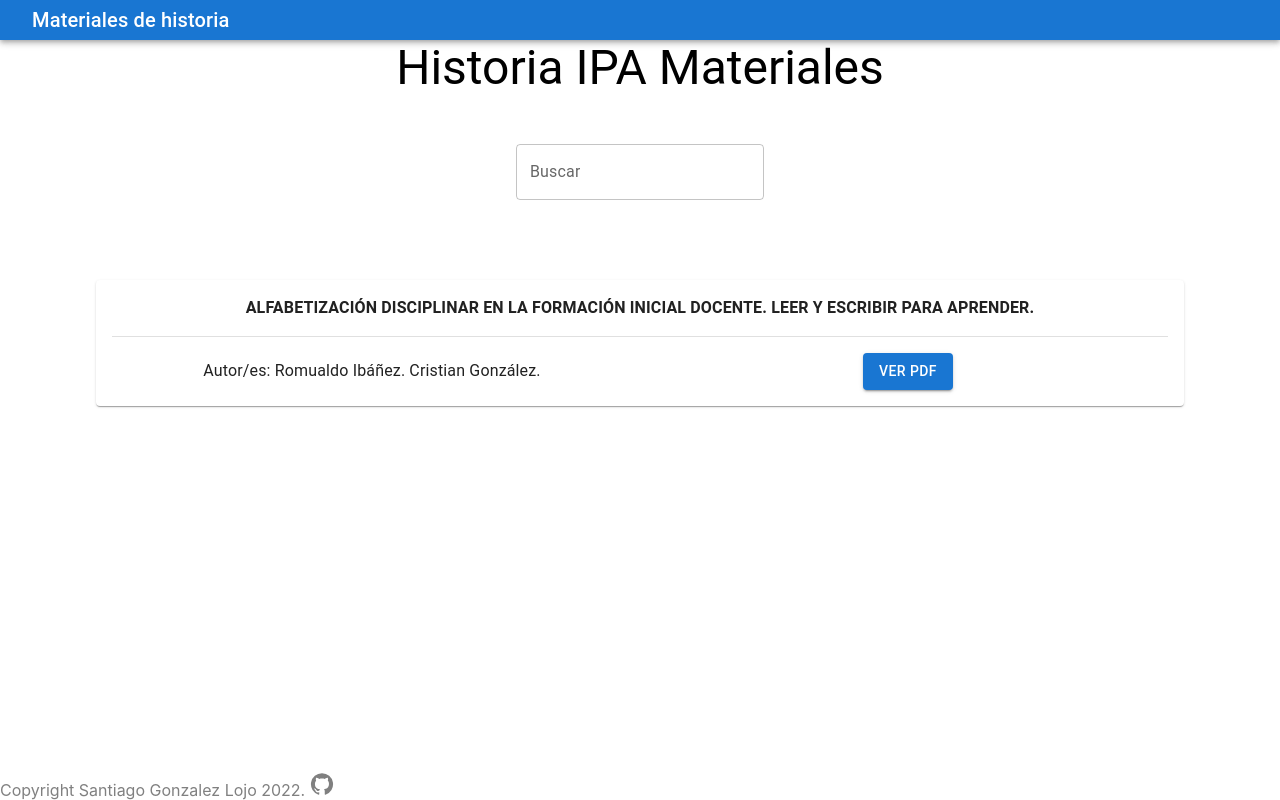
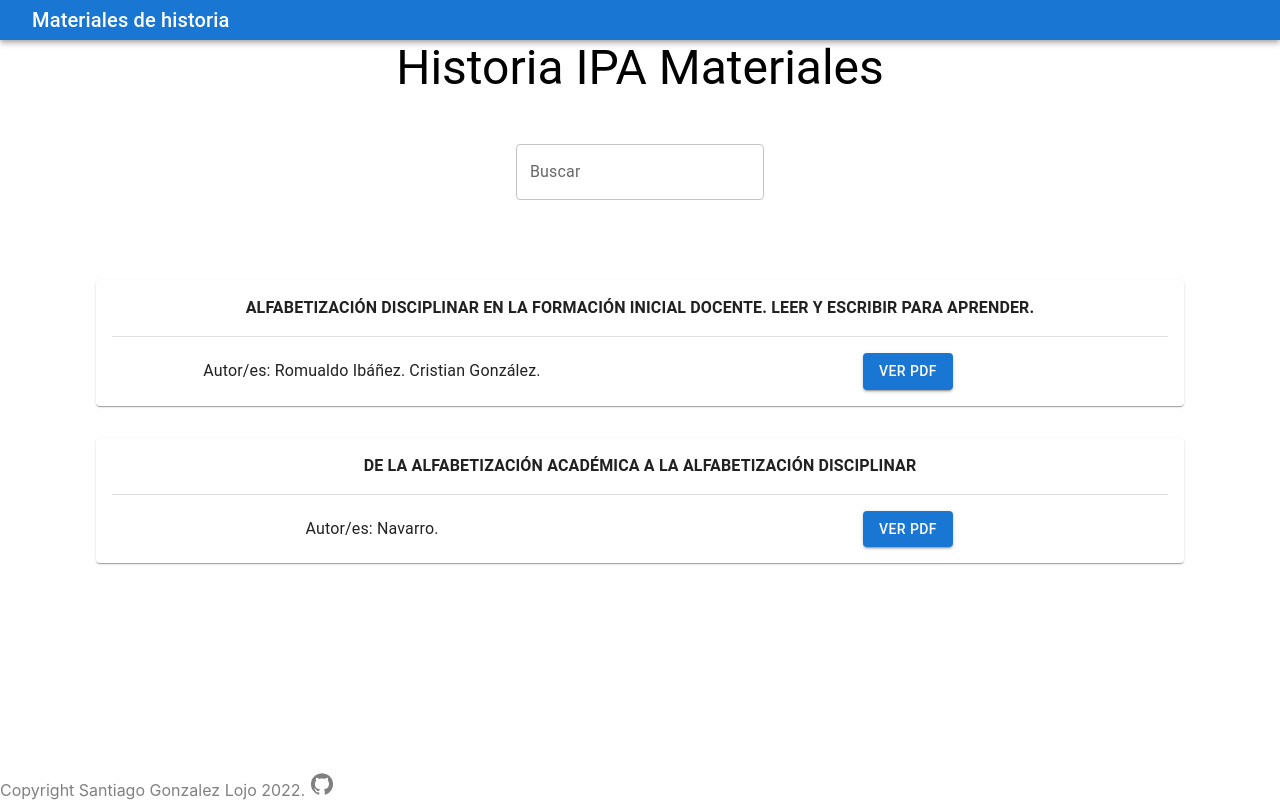
Before and after one commit to fenixlojo/historia-ipa, a React (Create React App) app: page / in a window 1280 px wide. Built offline with nearby package versions, Linux system fonts and the light colour scheme.

Commit message:
new book

```diff
--- a/src/documentos.js
+++ b/src/documentos.js
@@ -5,6 +5,11 @@ const documentos = [
       "Alfabetización Disciplinar en la Formación Inicial Docente. Leer y escribir para aprender.",
     autor: "Romualdo Ibáñez. Cristian González.",
   },
+  {
+    url: "https://cfe.schoology.com/attachment/2292584438/source/96c531361155b726fb4f95408e8ca82f.pdf",
+    titulo: "De la alfabetización académica a la alfabetización disciplinar",
+    autor: "Navarro.",
+  },
 ];
 
 export default documentos;
```
